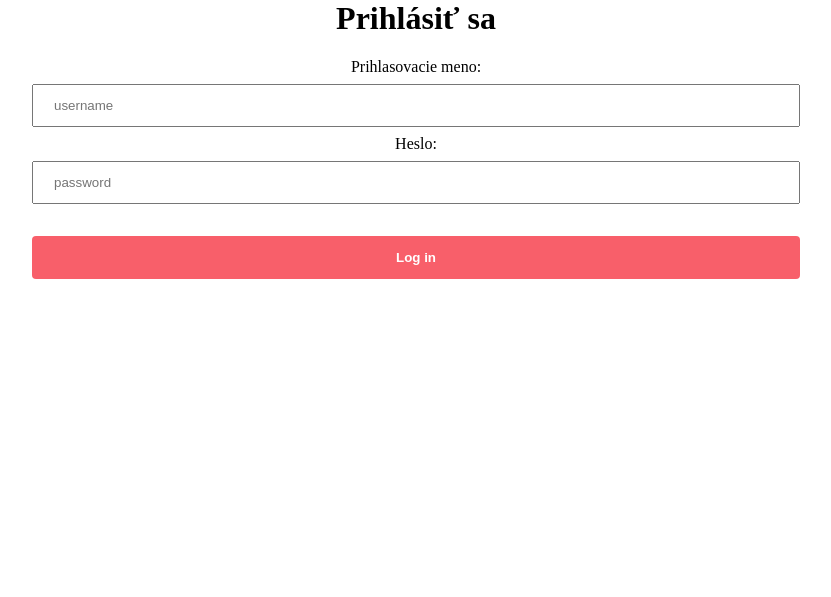
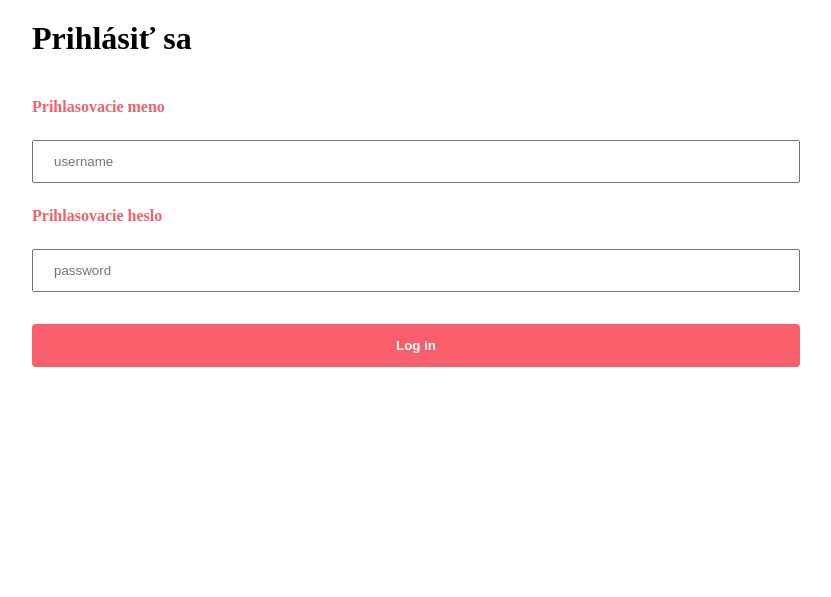
Before and after one commit to TIS2020-FMFI/skodovy-protokol, a PHP site: page / in a window 1280 px wide. Shown: the top 597 px of the page, without its empty margins (224-1055 px from the left). Run offline with PHP 8.4, Linux system fonts and the light colour scheme.

Commit message:
farby zmenene

```diff
--- a/index.php
+++ b/index.php
@@ -52,11 +52,11 @@ if (isset($_SESSION['username'])) {
 }  else {
 ?>
 	<form method="post">
-		<p><label for="username">Prihlasovacie meno:</label>
+		<p><label for="username">Prihlasovacie meno</label></p>
 		<input name="username" type="text" size="30" maxlength="30" id="username" placeholder="username" value="<?php if (isset($_POST["username"])) echo $_POST["username"]; ?>" ><br>
-		<label for="password">Heslo:</label>
+		<p><label for="password">Prihlasovacie heslo</label> </p>
 		<input name="password" type="password" size="30" placeholder="password" maxlength="30" id="password">
-		</p>
+		</>
 		<p>
 			<input name="login" type="submit" id="login" value="Log in">
 		</p>
--- a/styles.css
+++ b/styles.css
@@ -2,6 +2,10 @@
   outline: 3px solid black;
 } */
 
+h1 {
+  padding: 20px 0;
+  text-align: left;
+}
 body {
   width: 60%;
   margin: auto;
@@ -11,7 +15,11 @@ body {
 section {
   /* outline: 3px solid red; */
   height: 500px;
+  text-align: left;
+  color: #f85f6a;
+  font-weight: bold;
 }
+
 input {
   width: 100%;
   padding: 12px 20px;
```
